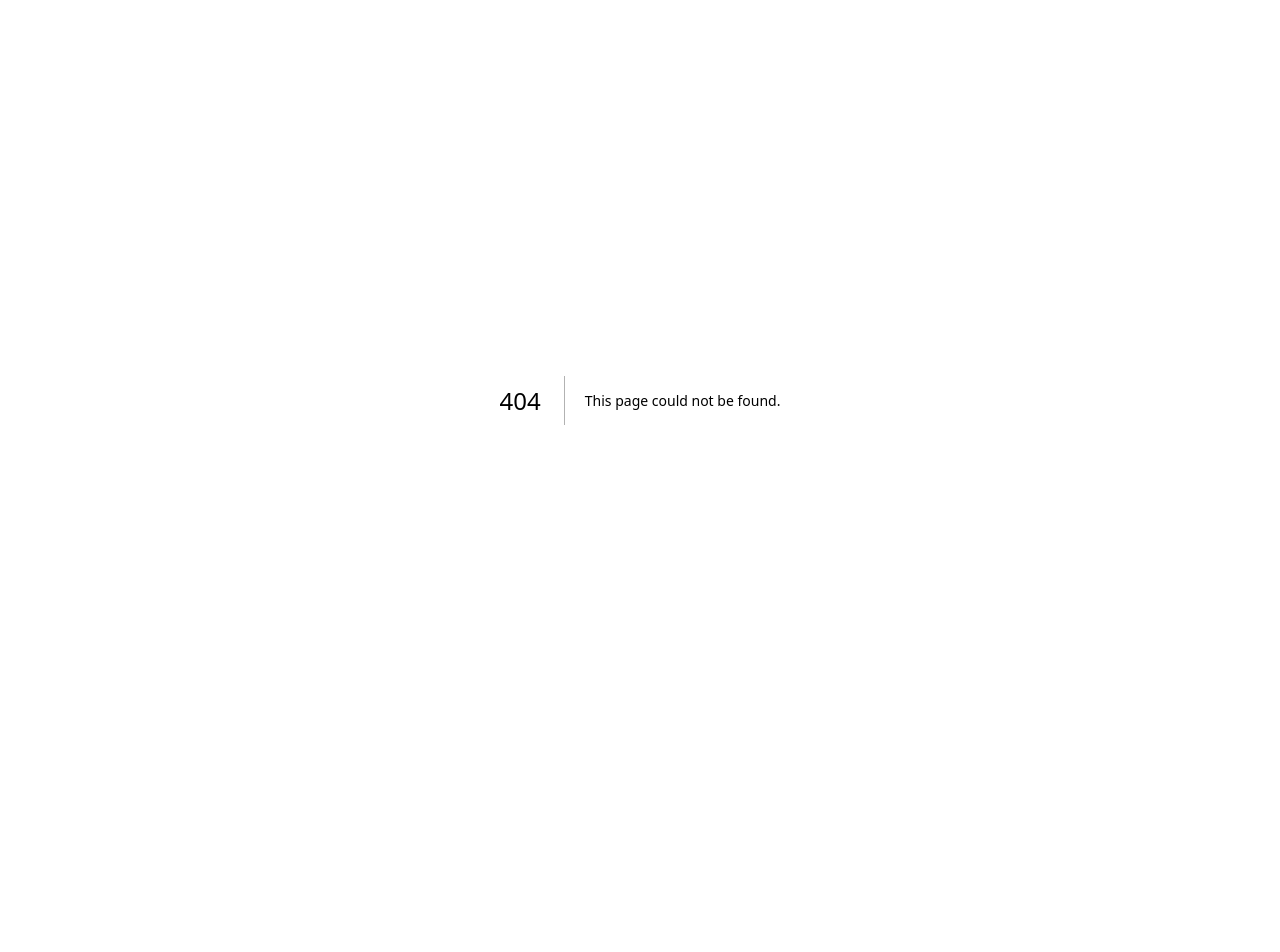
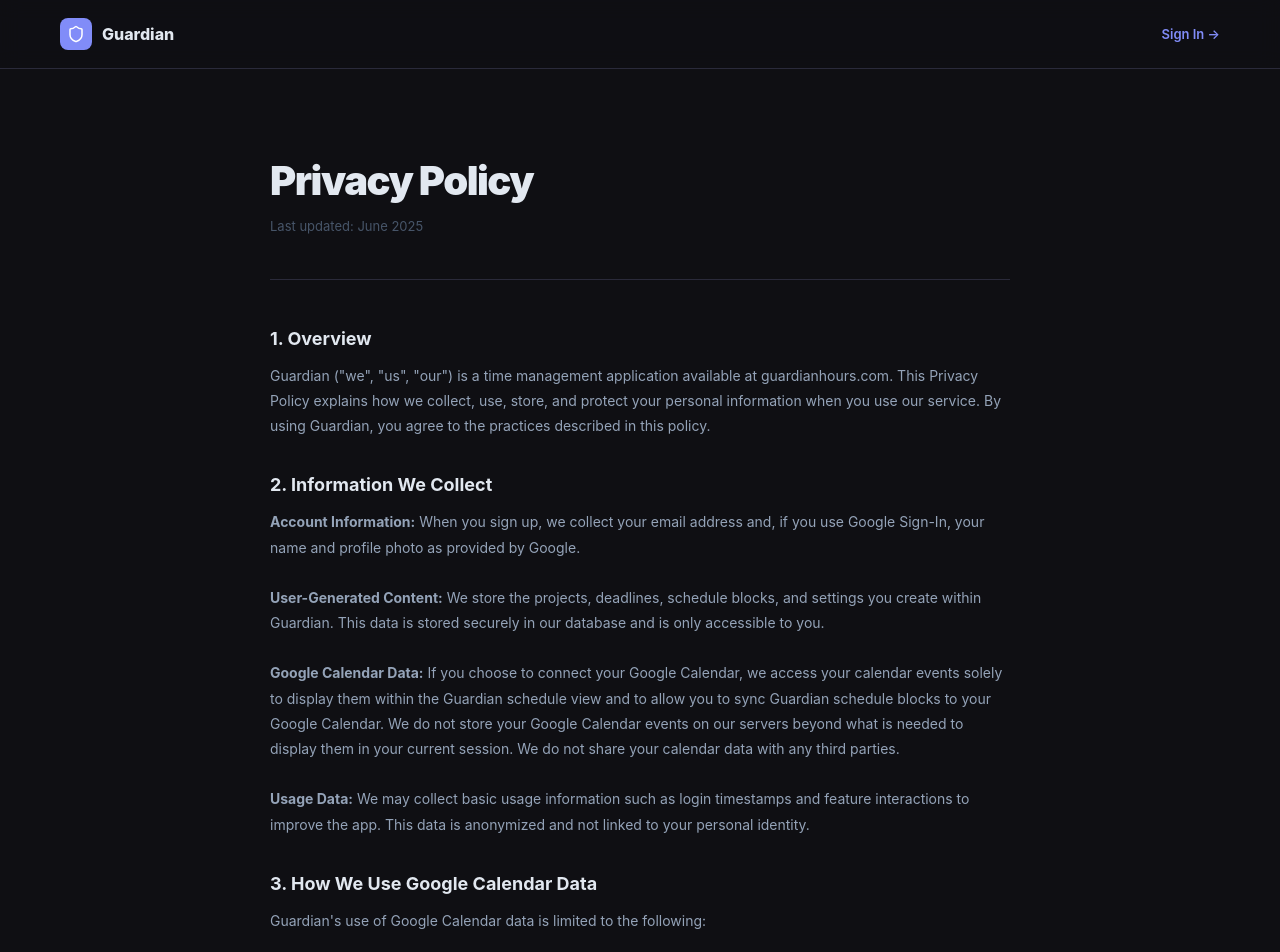
Before and after one commit to levinjlinton/guardian-app, a Next.js app: page /privacy in a window 1280 px wide. Before the commit this address had no page. Shown: the top 952 px of the page. Before the commit the page ends 800 px from the top, so only its background shows below. Built offline with nearby package versions, Linux system fonts and the light colour scheme.

Commit message:
Add privacy policy page

```diff
--- a/app/page.js
+++ b/app/page.js
@@ -220,7 +220,7 @@
             </div>
             <div style={s.footerCol}>
               <div style={s.footerColTitle}>Legal</div>
-              <a href="#" style={s.footerLink}>Privacy Policy</a>
+              <Link href="/privacy" style={s.footerLink}>Privacy Policy</Link>
               <a href="#" style={s.footerLink}>Terms of Service</a>
               <a href="mailto:support@guardianhours.com" style={s.footerLink}>Support</a>
             </div>
--- /dev/null
+++ b/app/privacy/page.js
@@ -0,0 +1,127 @@
+import Link from 'next/link';
+import { Shield } from 'lucide-react';
+
+export const metadata = {
+  title: 'Privacy Policy — Guardian',
+  description: 'Guardian privacy policy. Learn how we collect, use, and protect your data.',
+};
+
+export default function PrivacyPage() {
+  return (
+    <div style={s.page}>
+      <nav style={s.nav}>
+        <Link href="/" style={s.navLogo}>
+          <div style={s.logoIcon}><Shield size={18} color="#fff"/></div>
+          <span style={s.logoName}>Guardian</span>
+        </Link>
+        <Link href="/login" style={s.navLink}>Sign In →</Link>
+      </nav>
+
+      <div style={s.container}>
+        <div style={s.header}>
+          <h1 style={s.title}>Privacy Policy</h1>
+          <p style={s.date}>Last updated: June 2025</p>
+        </div>
+
+        <div style={s.content}>
+
+          <Section title="1. Overview">
+            Guardian ("we", "us", "our") is a time management application available at guardianhours.com. This Privacy Policy explains how we collect, use, store, and protect your personal information when you use our service. By using Guardian, you agree to the practices described in this policy.
+          </Section>
+
+          <Section title="2. Information We Collect">
+            <b>Account Information:</b> When you sign up, we collect your email address and, if you use Google Sign-In, your name and profile photo as provided by Google.<br/><br/>
+            <b>User-Generated Content:</b> We store the projects, deadlines, schedule blocks, and settings you create within Guardian. This data is stored securely in our database and is only accessible to you.<br/><br/>
+            <b>Google Calendar Data:</b> If you choose to connect your Google Calendar, we access your calendar events solely to display them within the Guardian schedule view and to allow you to sync Guardian schedule blocks to your Google Calendar. We do not store your Google Calendar events on our servers beyond what is needed to display them in your current session. We do not share your calendar data with any third parties.<br/><br/>
+            <b>Usage Data:</b> We may collect basic usage information such as login timestamps and feature interactions to improve the app. This data is anonymized and not linked to your personal identity.
+          </Section>
+
+          <Section title="3. How We Use Google Calendar Data">
+            Guardian's use of Google Calendar data is limited to the following:<br/><br/>
+            • <b>Reading events:</b> We fetch your upcoming Google Calendar events to display them alongside your Guardian schedule, so you have a unified view of your week.<br/>
+            • <b>Creating events:</b> When you choose to sync a Guardian schedule block to Google Calendar, we create a calendar event on your behalf.<br/><br/>
+            We do not use your Google Calendar data for advertising, analytics, or any purpose beyond the features described above. We do not allow humans to read your Google Calendar data. Guardian's use and transfer of information received from Google APIs adheres to the <a href="https://developers.google.com/terms/api-services-user-data-policy" style={s.link} target="_blank" rel="noopener noreferrer">Google API Services User Data Policy</a>, including the Limited Use requirements.
+          </Section>
+
+          <Section title="4. Data Storage and Security">
+            Your data is stored securely using Supabase, which provides row-level security ensuring only you can access your own data. We use industry-standard encryption for data in transit (HTTPS) and at rest. Google OAuth tokens used to access your Google Calendar are stored securely and encrypted.
+          </Section>
+
+          <Section title="5. Data Sharing">
+            We do not sell, rent, or share your personal data with third parties for marketing purposes. We may share data only in the following limited circumstances:<br/><br/>
+            • <b>Service providers:</b> We use Supabase (database), Stripe (payments), and Vercel (hosting) to operate Guardian. These providers only access your data as needed to provide their services and are bound by their own privacy policies.<br/>
+            • <b>Legal requirements:</b> We may disclose your information if required by law or to protect the rights and safety of Guardian and its users.
+          </Section>
+
+          <Section title="6. Payments">
+            Guardian uses Stripe to process subscription payments. We do not store your credit card information. All payment data is handled directly by Stripe and subject to their privacy policy. Your subscription status (active, inactive, canceled) is stored in our database to control access to the app.
+          </Section>
+
+          <Section title="7. Data Retention">
+            We retain your data for as long as your account is active. If you cancel your subscription and delete your account, your data will be permanently deleted from our systems within 30 days. Google Calendar tokens are deleted immediately when you disconnect Google Calendar from the app.
+          </Section>
+
+          <Section title="8. Your Rights">
+            You have the right to:<br/><br/>
+            • Access the personal data we hold about you<br/>
+            • Request correction of inaccurate data<br/>
+            • Request deletion of your account and all associated data<br/>
+            • Disconnect Google Calendar access at any time from Settings<br/>
+            • Cancel your subscription at any time from Settings<br/><br/>
+            To exercise any of these rights, contact us at <a href="mailto:privacy@guardianhours.com" style={s.link}>privacy@guardianhours.com</a>.
+          </Section>
+
+          <Section title="9. Cookies">
+            Guardian uses essential cookies to maintain your login session. We do not use tracking cookies or third-party advertising cookies. You can disable cookies in your browser settings, but this will prevent you from staying logged in.
+          </Section>
+
+          <Section title="10. Children's Privacy">
+            Guardian is not intended for children under 13. We do not knowingly collect personal information from children under 13. If you believe a child has provided us with personal information, please contact us and we will delete it.
+          </Section>
+
+          <Section title="11. Changes to This Policy">
+            We may update this Privacy Policy from time to time. We will notify you of significant changes by posting the new policy on this page with an updated date. Continued use of Guardian after changes constitutes acceptance of the updated policy.
+          </Section>
+
+          <Section title="12. Contact Us">
+            If you have questions about this Privacy Policy or how we handle your data, please contact us at:<br/><br/>
+            <b>Email:</b> <a href="mailto:privacy@guardianhours.com" style={s.link}>privacy@guardianhours.com</a><br/>
+            <b>Website:</b> <a href="https://www.guardianhours.com" style={s.link}>guardianhours.com</a>
+          </Section>
+
+        </div>
+      </div>
+
+      <footer style={s.footer}>
+        <Link href="/" style={s.footerLink}>← Back to Guardian</Link>
+        <Link href="/login" style={s.footerLink}>Sign In</Link>
+      </footer>
+    </div>
+  );
+}
+
+function Section({ title, children }) {
+  return (
+    <div style={{ marginBottom: 36 }}>
+      <h2 style={{ fontSize: 18, fontWeight: 700, color: '#e2e8f0', marginBottom: 12 }}>{title}</h2>
+      <p style={{ fontSize: 14, color: '#94a3b8', lineHeight: 1.8 }}>{children}</p>
+    </div>
+  );
+}
+
+const s = {
+  page: { minHeight: '100vh', background: '#0f0f13', color: '#e2e8f0', fontFamily: "-apple-system, BlinkMacSystemFont, 'Segoe UI', sans-serif" },
+  nav: { display: 'flex', alignItems: 'center', justifyContent: 'space-between', padding: '18px 60px', borderBottom: '1px solid #2a2a3a', position: 'sticky', top: 0, background: 'rgba(15,15,19,0.95)', backdropFilter: 'blur(10px)', zIndex: 100 },
+  navLogo: { display: 'flex', alignItems: 'center', gap: 10, textDecoration: 'none', color: '#e2e8f0' },
+  logoIcon: { width: 32, height: 32, background: '#818cf8', borderRadius: 8, display: 'flex', alignItems: 'center', justifyContent: 'center' },
+  logoName: { fontSize: 16, fontWeight: 800 },
+  navLink: { color: '#818cf8', textDecoration: 'none', fontSize: 13, fontWeight: 600 },
+  container: { maxWidth: 740, margin: '0 auto', padding: '60px 40px' },
+  header: { marginBottom: 48, paddingBottom: 32, borderBottom: '1px solid #2a2a3a' },
+  title: { fontSize: 40, fontWeight: 900, letterSpacing: -1.5, marginBottom: 8 },
+  date: { fontSize: 13, color: '#475569' },
+  content: {},
+  link: { color: '#818cf8', textDecoration: 'none' },
+  footer: { borderTop: '1px solid #2a2a3a', padding: '24px 60px', display: 'flex', gap: 32 },
+  footerLink: { color: '#64748b', textDecoration: 'none', fontSize: 13 },
+};
```
